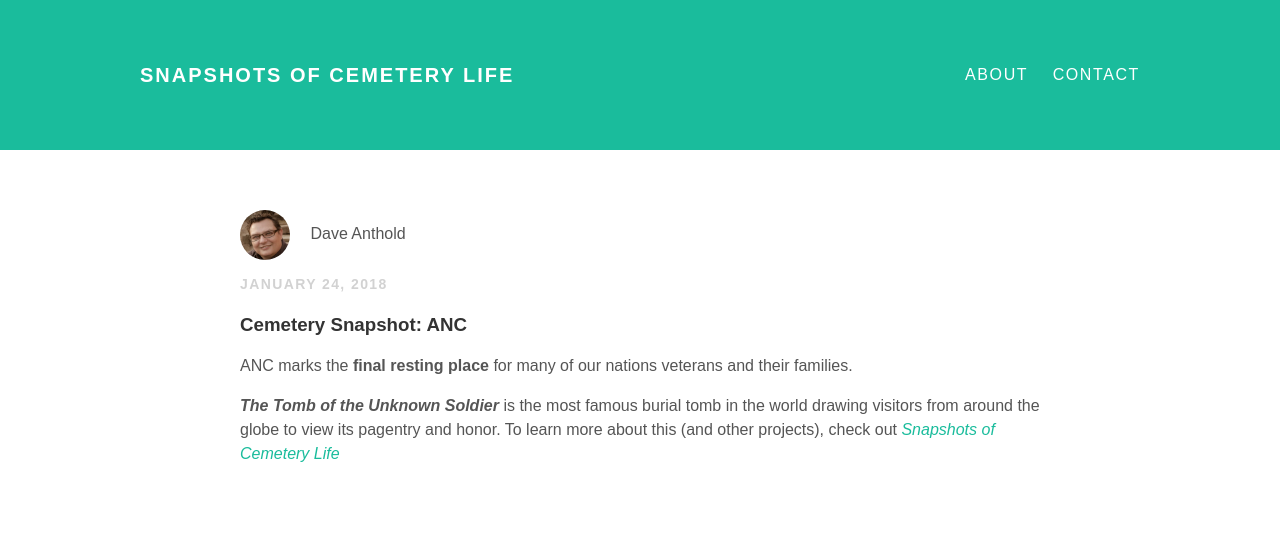
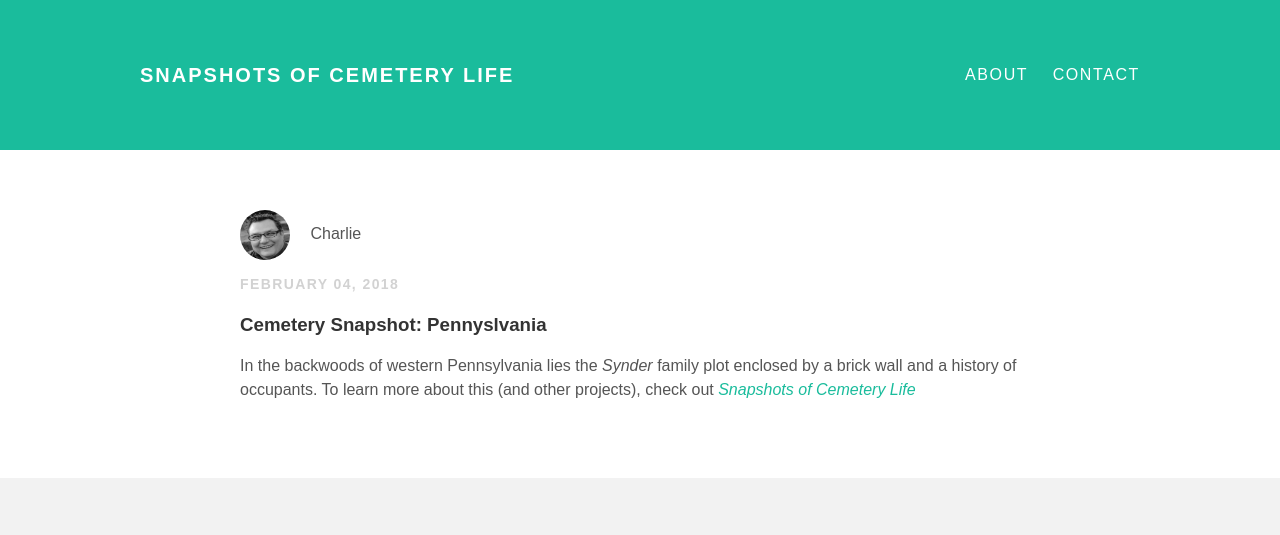
Before and after one commit to daveanthold/da.github.io, a plain HTML site: page index.html in a window 1280 px wide. Shown: the top 535 px of the page. Drawn offline with Linux system fonts and the light colour scheme; a web font is replaced by a local one.

Commit message:
Update index.html

```diff
--- a/index.html
+++ b/index.html
@@ -15,6 +15,19 @@
       </div>
     </div>
     <div id="content">
+      <div class="post-container">
+          <div class="post">
+            <div class="post-author">
+              <img src="me.jpg">
+              <span>Charlie</span>
+            </div>
+          <p class="post-date">February 04, 2018</p>
+          <h3 class="post-title">Cemetery Snapshot: Pennyslvania</h3>
+            <div class="post-content">
+                <p>In the backwoods of western Pennsylvania lies the <em>Synder</em> family plot enclosed by a brick wall and a history of occupants.
+                To learn more about this (and other projects), check out <em><a href="http://cemeterysnapshots.life"</a>Snapshots of Cemetery Life</a></em></p>
+            </div>
+          </div>
       <div class="post-container">
         <div class="post">
           <div class="post-author">
```
